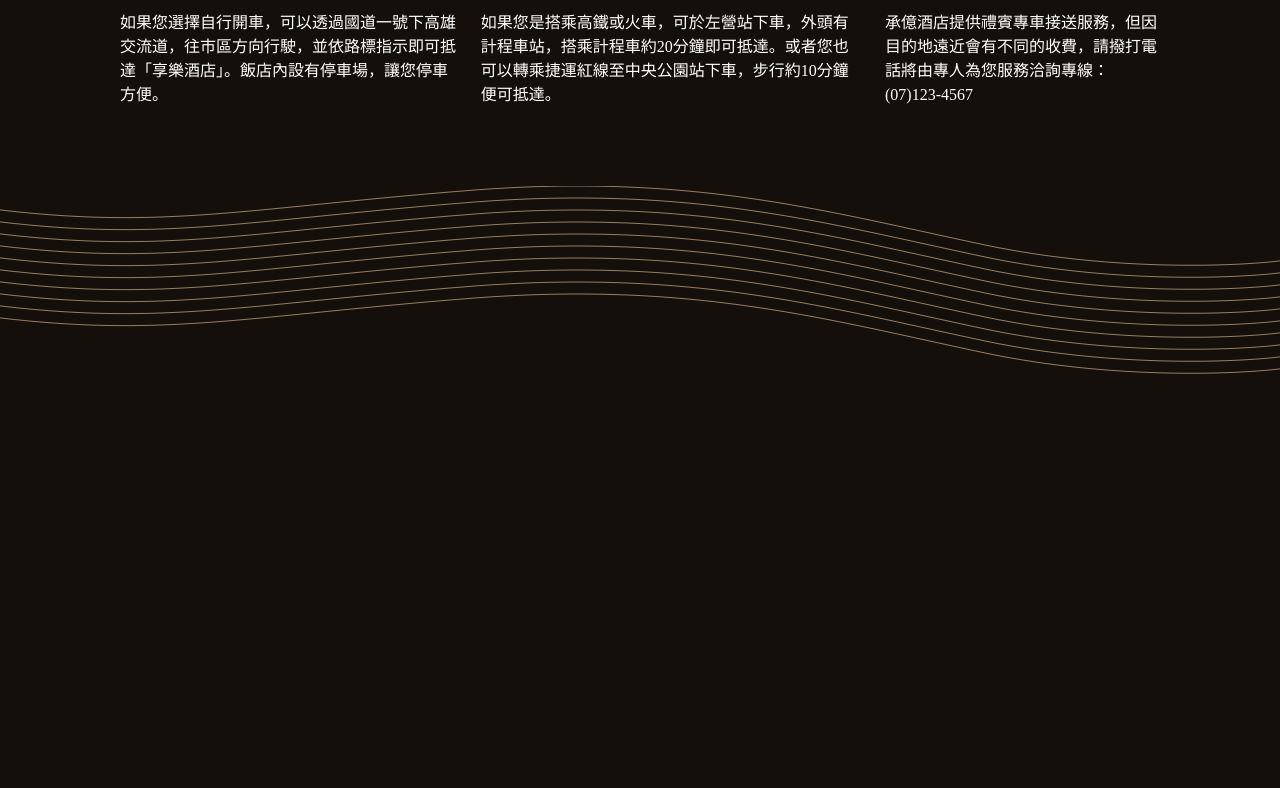
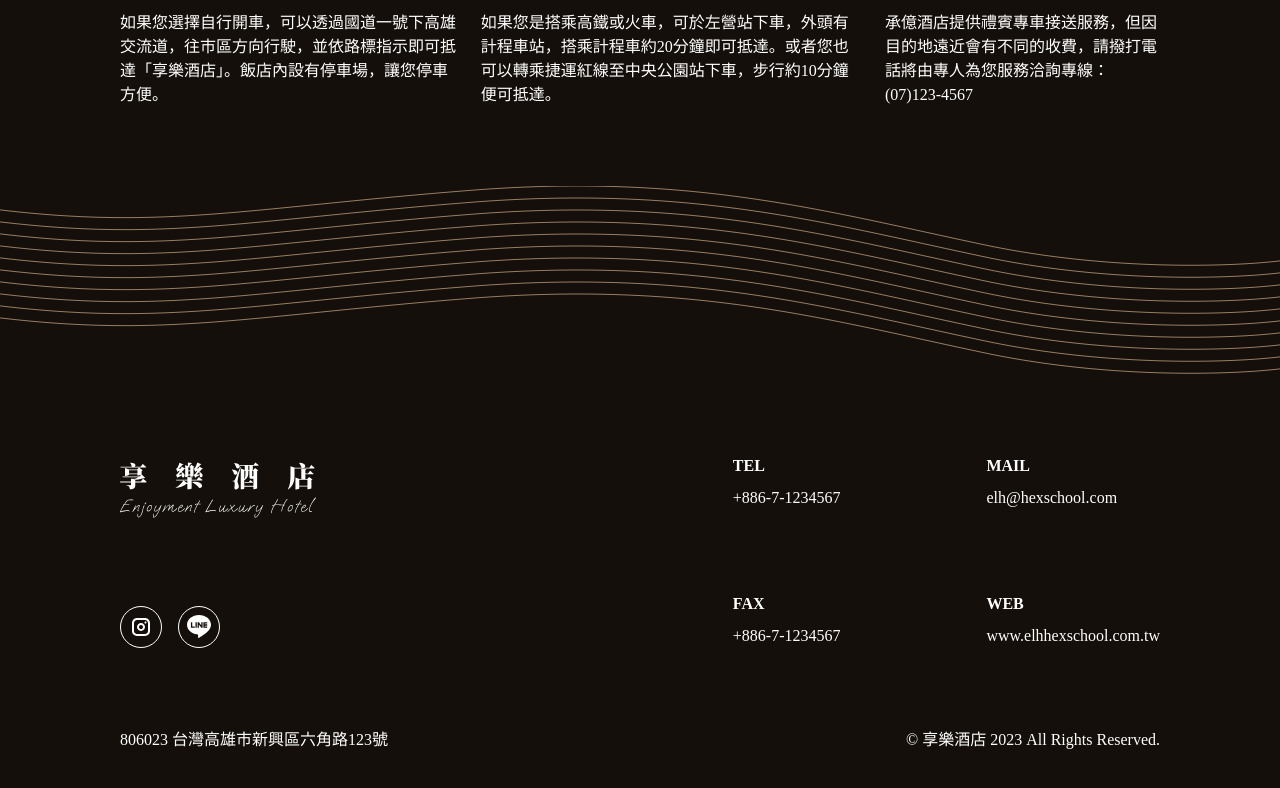
Before and after one commit to jun0527/hex_TS_Hotel, a React (Vite) app: page / in a window 1280 px wide. Shown: the part 6544-7332 px from the top of the page. Before the commit the page ends 6918 px from the top, so only its background shows below. Built offline with nearby package versions, Linux system fonts and the light colour scheme.

Commit message:
feat: Home add Footer component

```diff
--- /dev/null
+++ b/src/components/Layout/Footer.tsx
@@ -0,0 +1,86 @@
+import logo_white from "@/assets/images/logo_white.svg";
+import clsx from "clsx";
+import SvgIcon from "../Common/SvgIcon";
+
+const community = [
+  {
+    name: "instagram",
+    icon: "ic_instagram",
+  },
+  {
+    name: "line",
+    icon: "bi_line",
+  },
+];
+const connections = [
+  {
+    title: "TEL",
+    content: "+886-7-1234567",
+  },
+  {
+    title: "MAIL",
+    content: "elh@hexschool.com",
+  },
+  {
+    title: "FAX",
+    content: "+886-7-1234567",
+  },
+  {
+    title: "WEB",
+    content: "www.elhhexschool.com.tw",
+  },
+];
+
+const Footer = () => {
+  return (
+    <>
+      <div className="pt-[80px] pb-[80px] md:pb-[120px] px-[12px] sm:px-[80px] lg:px-[120px] text-neutral_0">
+        <div className={clsx("max-w-[1296px]", "mx-auto")}>
+          <div className="flex flex-col lg:flex-row justify-between gap-[40px] mb-[80px]">
+            <div>
+              <img
+                src={logo_white}
+                className="w-[196px] h-[72px] mb-[40px] md:mb-[80px]"
+              />
+              <ul className="flex gap-[16px]">
+                {community.map((item) => {
+                  return (
+                    <li key={item.name}>
+                      <button
+                        type="button"
+                        className="p-[8px] border border-neutral_0 rounded-full group hover:border-primary_100"
+                      >
+                        <SvgIcon
+                          svgClass="w-[24px] h-[24px] group-hover:text-primary_100"
+                          name={item.icon}
+                        />
+                      </button>
+                    </li>
+                  );
+                })}
+              </ul>
+            </div>
+            <ul className="grid lg:grid-cols-2 gap-y-[16px] lg:gap-x-[80px] lg:place-content-between">
+              {connections.map((connection) => {
+                return (
+                  <li key={connection.title}>
+                    <h5 className="title mb-[8px]">{connection.title}</h5>
+                    <p className="body_2 md:body">{connection.content}</p>
+                  </li>
+                );
+              })}
+            </ul>
+          </div>
+          <div className="flex flex-col lg:flex-row lg:justify-between gap-[16px]">
+            <p className="body_2 md:body">806023 台灣高雄市新興區六角路123號</p>
+            <p className="body_2 md:body">
+              © 享樂酒店 2023 All Rights Reserved.
+            </p>
+          </div>
+        </div>
+      </div>
+    </>
+  );
+};
+
+export default Footer;
--- a/src/views/Home.tsx
+++ b/src/views/Home.tsx
@@ -5,6 +5,7 @@ import News from "@/components/Home/News";
 import Room from "@/components/Home/Room";
 import Transportation from "@/components/Home/Transportation";
 import BannerHeader from "@/components/Layout/BannerHeader";
+import Footer from "@/components/Layout/Footer";
 
 const Home = () => {
   return (
@@ -18,6 +19,7 @@ const Home = () => {
         <Room />
         <Food />
         <Transportation />
+        <Footer />
       </div>
     </>
   );
```
Also changed, not shown: src/assets/icons/bi_line.svg, src/assets/icons/ic_instagram.svg (added).
